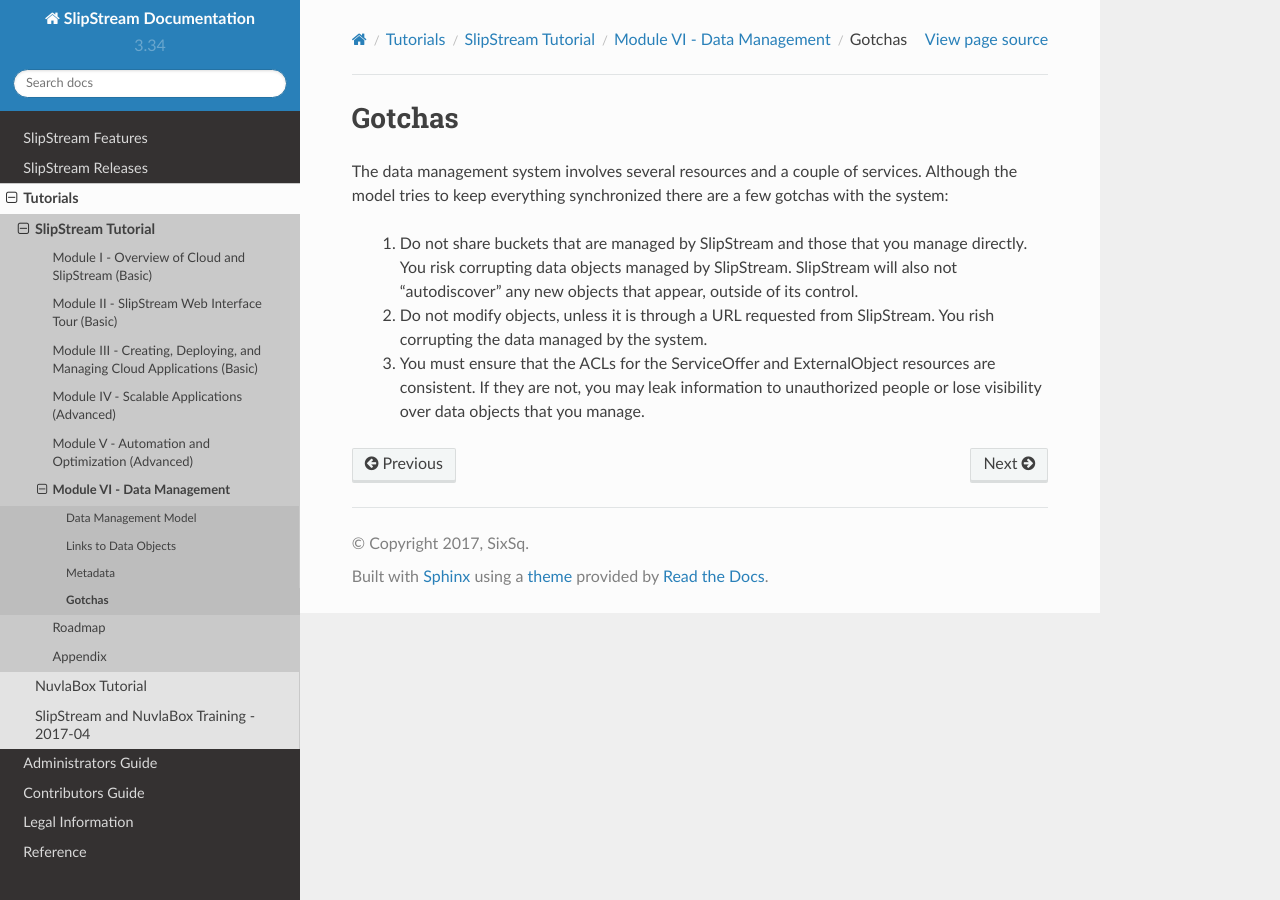
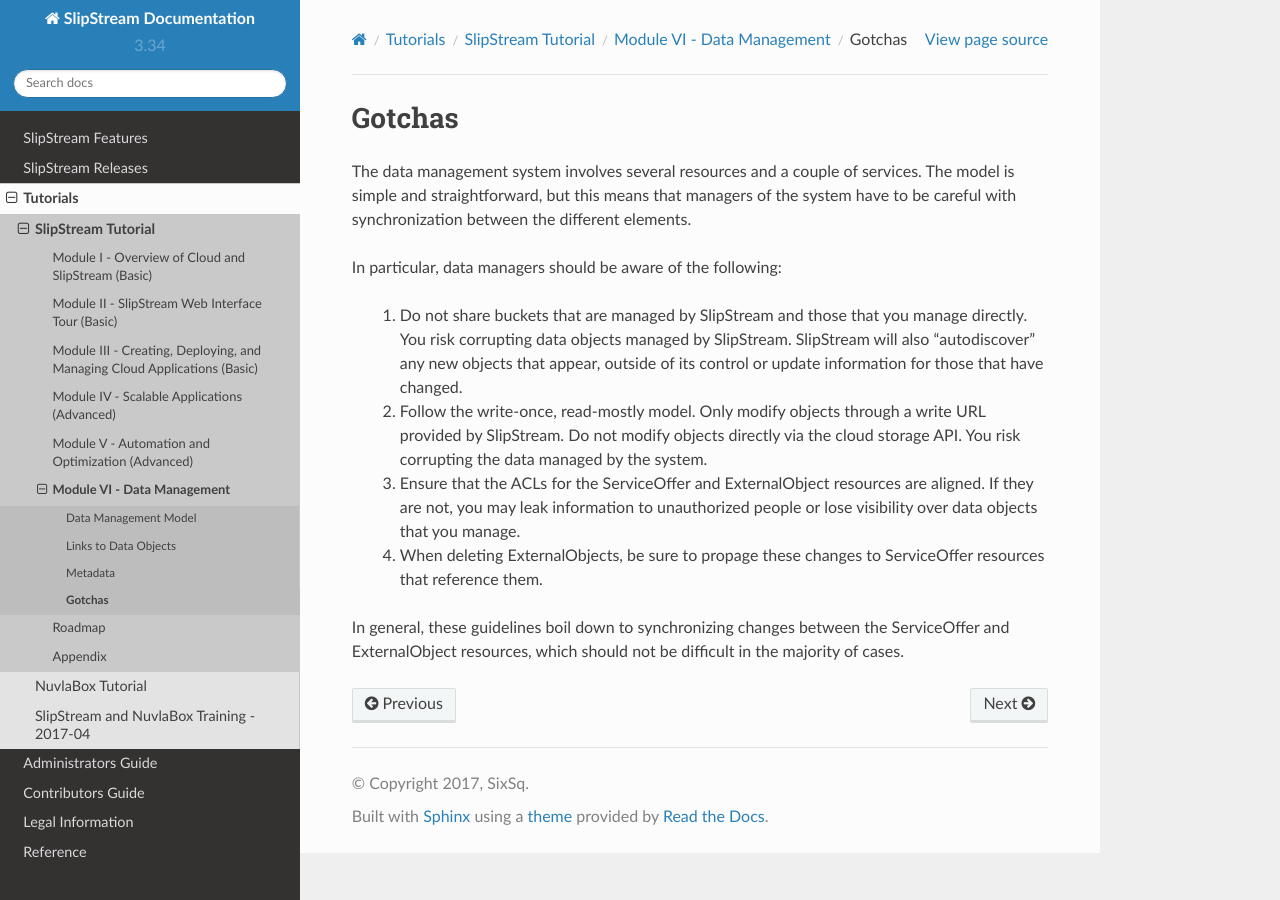
Before and after one commit to slipstream/SlipStreamDocumentation, a Sphinx documentation site: the page built from docs/tutorials/ss/data-management-gotchas.rst, in a window 1280 px wide. Built offline with Sphinx 7.4.7 and the Read the Docs theme 2.0.0, drawn with Linux system fonts in a browser that asks for light colours.

Commit message:
update data management information

```diff
--- a/docs/tutorials/ss/data-management-gotchas.rst
+++ b/docs/tutorials/ss/data-management-gotchas.rst
@@ -3,16 +3,28 @@
 =======
 
 The data management system involves several resources and a couple of
-services. Although the model tries to keep everything synchronized
-there are a few gotchas with the system:
+services. The model is simple and straightforward, but this means that
+managers of the system have to be careful with synchronization between
+the different elements.
+
+In particular, data managers should be aware of the following:
 
  1. Do not share buckets that are managed by SlipStream and those that
     you manage directly. You risk corrupting data objects managed by
-    SlipStream.  SlipStream will also not "autodiscover" any new
-    objects that appear, outside of its control.
- 2. Do not modify objects, unless it is through a URL requested from
-    SlipStream. You rish corrupting the data managed by the system.
- 3. You must ensure that the ACLs for the ServiceOffer and
-    ExternalObject resources are consistent.  If they are not, you may
-    leak information to unauthorized people or lose visibility over
-    data objects that you manage.
+    SlipStream.  SlipStream will also "autodiscover" any new objects
+    that appear, outside of its control or update information for
+    those that have changed.
+ 2. Follow the write-once, read-mostly model.  Only modify objects
+    through a write URL provided by SlipStream.  Do not modify objects
+    directly via the cloud storage API.  You risk corrupting the data
+    managed by the system.
+ 3. Ensure that the ACLs for the ServiceOffer and ExternalObject
+    resources are aligned.  If they are not, you may leak information
+    to unauthorized people or lose visibility over data objects that
+    you manage.
+ 4. When deleting ExternalObjects, be sure to propage these changes to
+    ServiceOffer resources that reference them.
+
+In general, these guidelines boil down to synchronizing changes
+between the ServiceOffer and ExternalObject resources, which should
+not be difficult in the majority of cases.
```
Also changed, not shown: docs/tutorials/ss/metadata.rst (+14 -0 lines).
